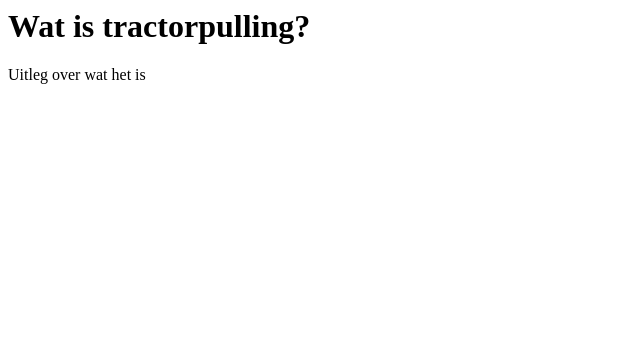
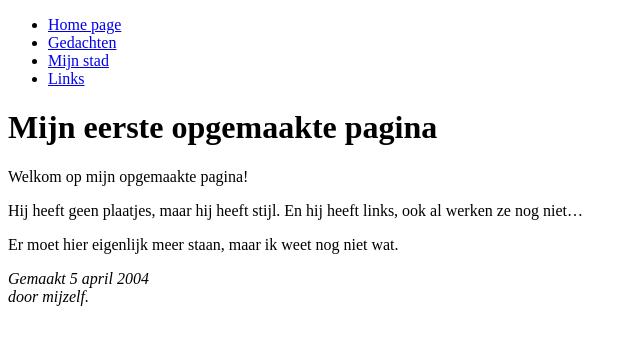
Before and after one commit to pcc136298/pcc136298.github.io, a plain HTML site: page index.html in a window 1280 px wide. Shown: the whole page, without its empty margins (0-640 px from the left). Drawn offline with Linux system fonts and the light colour scheme.

Commit message:
Update index.html

```diff
--- a/index.html
+++ b/index.html
@@ -1,12 +1,33 @@
-<DOCTYPE1 HTML>
-<HTML>
-	<HEAD>
-		<META CHARSET=”UTF-8>
-		<TITLE>Tractorpulling info</title>
-	</head>
-	<body>
-    <h1>Wat is tractorpulling?</H1>
-    <p>Uitleg over wat het is
-    </p>
-	</body>
+<!DOCTYPE html PUBLIC "-//W3C//DTD HTML 4.01//EN">
+<html>
+<head>
+  <title>Mijn eerste opgemaakte pagina</title>
+</head>
+
+<body>
+
+<!-- Navigatie-menu -->
+<ul class="navbar">
+  <li><a href="index.html">Home page</a>
+  <li><a href="gedachten.html">Gedachten</a>
+  <li><a href="stad.html">Mijn stad</a>
+  <li><a href="links.html">Links</a>
+</ul>
+
+<!-- Hoofdtekst -->
+<h1>Mijn eerste opgemaakte pagina</h1>
+
+<p>Welkom op mijn opgemaakte pagina!
+
+<p>Hij heeft geen plaatjes, maar hij heeft stijl.
+En hij heeft links, ook al werken ze nog niet&hellip;
+
+<p>Er moet hier eigenlijk meer staan,
+maar ik weet nog niet wat.
+
+<!-- Onderteken en dateer de pagina, wees beleefd! -->
+<address>Gemaakt 5 april 2004<br>
+  door mijzelf.</address>
+
+</body>
 </html>
```
